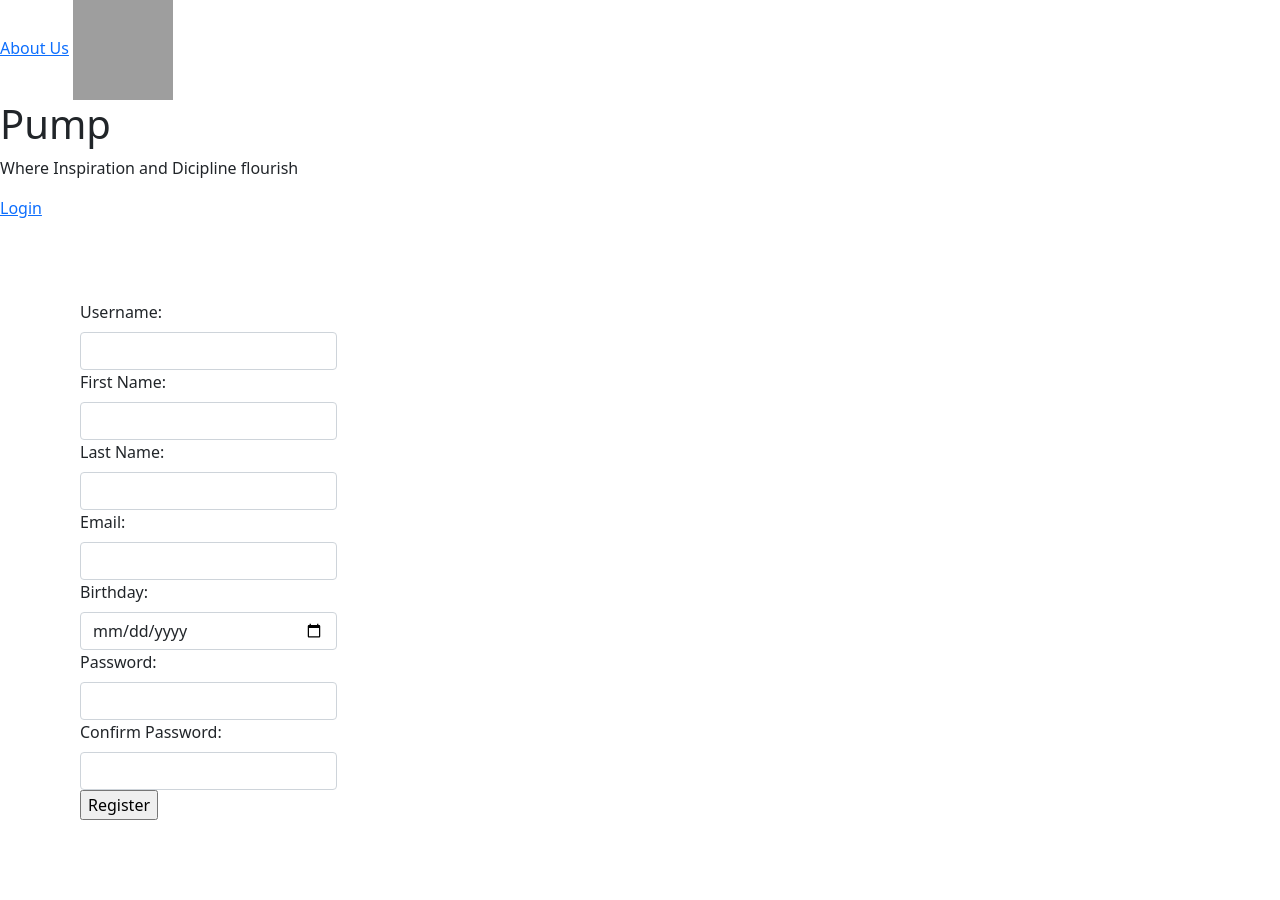
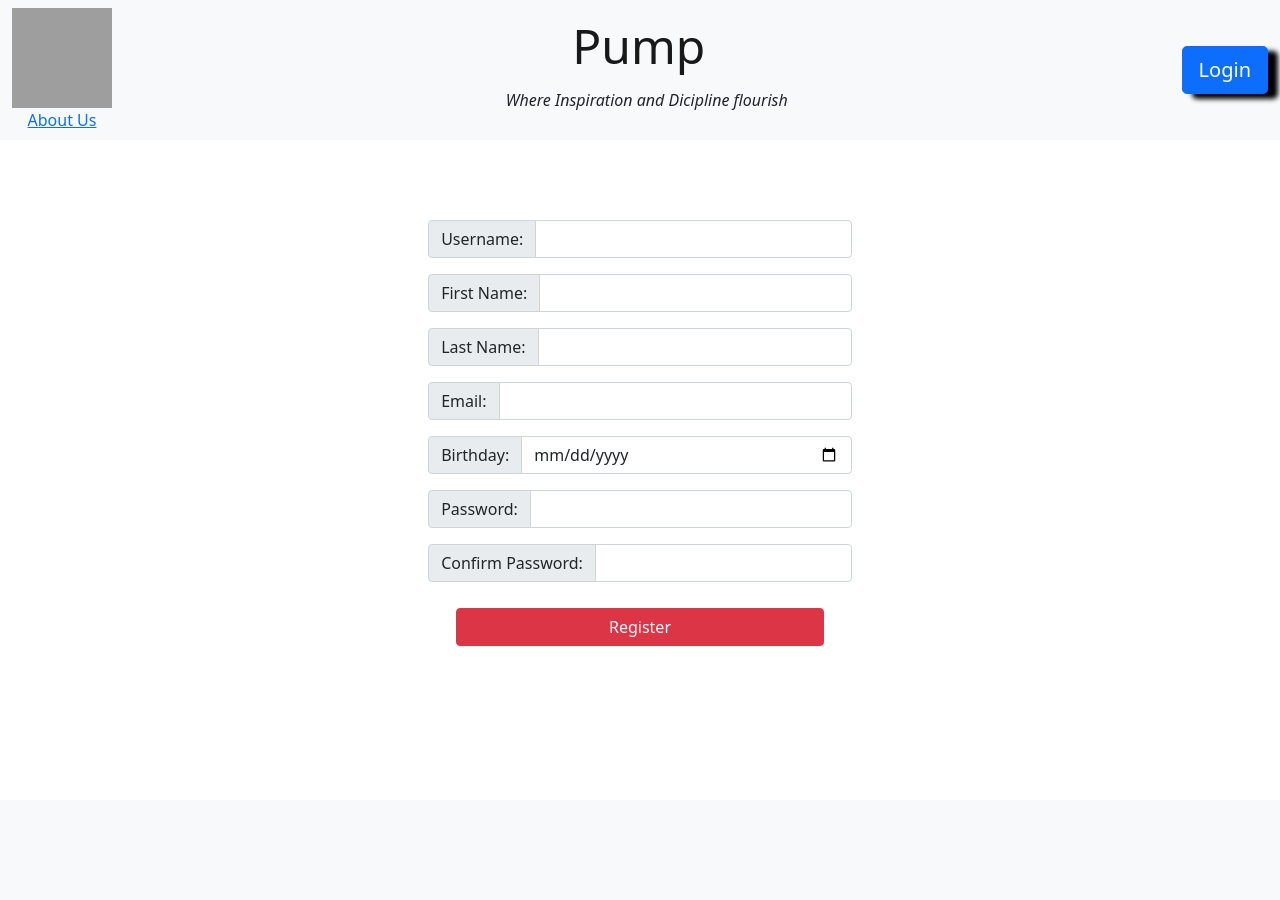
Before and after one commit to DomB1113/SoloProject, a Flask app: page /signup in a window 1280 px wide. After the commit the page ends 646 px from the top, so only its background shows below. Run offline with Flask 2, Linux system fonts and the light colour scheme; grey boxes are pictures that could not be loaded.

Commit message:
css started for signin and login

```diff
--- a/flask_app/models/login.py
+++ b/flask_app/models/login.py
@@ -134,6 +134,7 @@ class Login:
             on posts.id = posts_cheered_by_user.cheer_liked_by_login
             JOIN logins as follow on posts.login_id = follow.id
             where logins.id = %(id)s;"""
+            # order by
         results = connectToMySQL(cls.database).query_db(query,data)
         posts = []
         for post in results:
--- a/flask_app/models/post.py
+++ b/flask_app/models/post.py
@@ -44,6 +44,7 @@ class Post:
         JOIN logins on login_id = logins.id
         LEFT JOIN (SELECT post_id, COUNT(post_id) as cheer_count FROM cheers GROUP BY post_id) cheer_counts on posts.id = cheer_counts.post_id
         LEFT JOIN (SELECT post_id as cheer_liked_by_login FROM cheers WHERE login_id = %(id)s) posts_cheered_by_user on posts.id = posts_cheered_by_user.cheer_liked_by_login;"""
+        # order by in the end
         results = connectToMySQL(cls.database).query_db(query,data)
         posts = []
         for post in results:
--- a/flask_app/templates/signup.html
+++ b/flask_app/templates/signup.html
@@ -8,14 +8,20 @@
     <title>Sign Up</title>
 </head>
 <body>
-    <div >
-        <a href="/aboutus">About Us</a>
-        <img style="height: 100px; width: 100px;" src="{{ url_for('static', filename='img/LogoTiger.jpg') }}" alt="PumpLogo">
-        <h1>Pump</h1>
-        <p>Where Inspiration and Dicipline flourish</p>
-        <a href="/login">Login</a>
-    </div>
-    <div style="display: flex; margin: 5em;">
+    <nav class="navbar navbar-expand-lg navbar-light bg-light">
+        <div class="container-fluid" >
+            <div style=" vertical-align: top; display: inline-block; text-align: center; ">
+                <img style="height: 100px; width: 100px;" src="{{ url_for('static', filename='img/LogoTiger.jpg') }}" alt="PumpLogo">
+                <a style="display: block;" href="/aboutus">About Us</a>
+            </div>
+            <div style=" vertical-align: top; display: inline-block; text-align: center; ">
+                <h1 style="font-size: 3em;" class="navbar-brand">Pump</h1>
+                <p  style="display: block; font-style: italic;">Where Inspiration and Dicipline flourish</p>
+            </div>
+            <a class="btn btn-primary btn-lg" style="box-shadow: 10px 5px 5px black;" href="/login">Login</a>
+        </div>
+    </nav>
+    <div  class="d-flex justify-content-center" style="display: flex; margin: 5em;">
         <form action="/register" method="POST">
             {% with messages = get_flashed_messages(category_filter=['register']) %}
                 {% if messages %}
@@ -26,22 +32,39 @@
                     </ul>
                 {% endif %}
             {% endwith %}
-            <label class="form-label" for="username">Username:</label>
-            <input class="form-control" type="text" name="username" >
-            <label class="form-label" for="first_name">First Name:</label>
-            <input class="form-control" type="text" name="first_name" >
-            <label class="form-label" for="last_name">Last Name:</label>
-            <input class="form-control" type="text" name="last_name" >
-            <label class="form-label" for="email">Email:</label>
-            <input class="form-control" type="text" name="email" >
-            <label class="form-label" for="birthday">Birthday:</label>
-            <input class="form-control" type="date" name="birthday" >
-            <label class="form-label" for="password">Password:</label>
-            <input class="form-control" type="password" name="password" >
-            <label class="form-label" for="confirm_password">Confirm Password:</label>
-            <input class="form-control" type="password" name="confirm_password" >
-            <input type="submit" value="Register">
+            <div class="input-group mb-3">
+                <label class="input-group-text" id="inputGroup-sizing-default" for="username">Username:</label>
+                <input class="form-control" aria-label="Sizing example input" aria-describedby="inputGroup-sizing-default" type="text" name="username" >
+            </div>
+            <div class="input-group mb-3">
+                <label class="input-group-text" id="inputGroup-sizing-default" for="first_name">First Name:</label>
+                <input class="form-control" aria-label="Sizing example input" aria-describedby="inputGroup-sizing-default" type="text" name="first_name" >
+            </div>
+            <div class="input-group mb-3">
+                <label class="input-group-text"  id="inputGroup-sizing-default" for="last_name">Last Name:</label>
+                <input class="form-control"  aria-label="Sizing example input" aria-describedby="inputGroup-sizing-default" type="text" name="last_name" >
+            </div>
+            <div  class="input-group mb-3">
+                <label class="input-group-text" id="inputGroup-sizing-default" for="email">Email:</label>
+                <input class="form-control" aria-label="Sizing example input" aria-describedby="inputGroup-sizing-default" type="text" name="email" >
+            </div>
+            <div class="input-group mb-3">
+                <label class="input-group-text" for="birthday">Birthday:</label>
+                <input class="form-control" aria-label="Sizing example input" aria-describedby="inputGroup-sizing-default" type="date" name="birthday" >
+            </div>
+            <div class="input-group mb-3">
+            <label class="input-group-text" for="password">Password:</label>
+            <input class="form-control" aria-label="Sizing example input" aria-describedby="inputGroup-sizing-default" type="password" name="password" >
+            </div>
+            <div class="input-group mb-3">
+                <label class="input-group-text" for="confirm_password">Confirm Password:</label>
+                <input class="form-control" aria-label="Sizing example input" aria-describedby="inputGroup-sizing-default" type="password" name="confirm_password" >
+            </div>
+            <div class="row d-flex justify-content-center">
+                <input class="btn btn-danger" style="margin-top: 10px; width: 23rem;"  type="submit" value="Register">
+            </div>
         </form>
     </div>
 </body>
+<script src="https://cdn.jsdelivr.net/npm/bootstrap@5.1.3/dist/js/bootstrap.bundle.min.js" integrity="sha384-ka7Sk0Gln4gmtz2MlQnikT1wXgYsOg+OMhuP+IlRH9sENBO0LRn5q+8nbTov4+1p" crossorigin="anonymous"></script>
 </html>
```
Also changed, not shown: flask_app/templates/login.html (+26 -15 lines).
